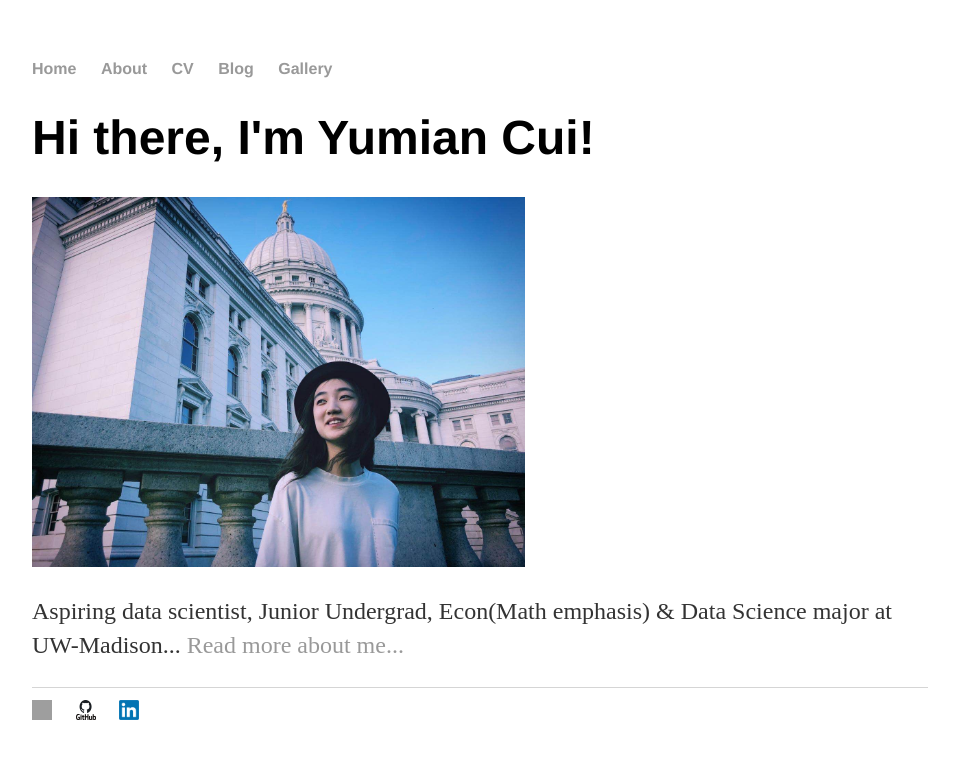
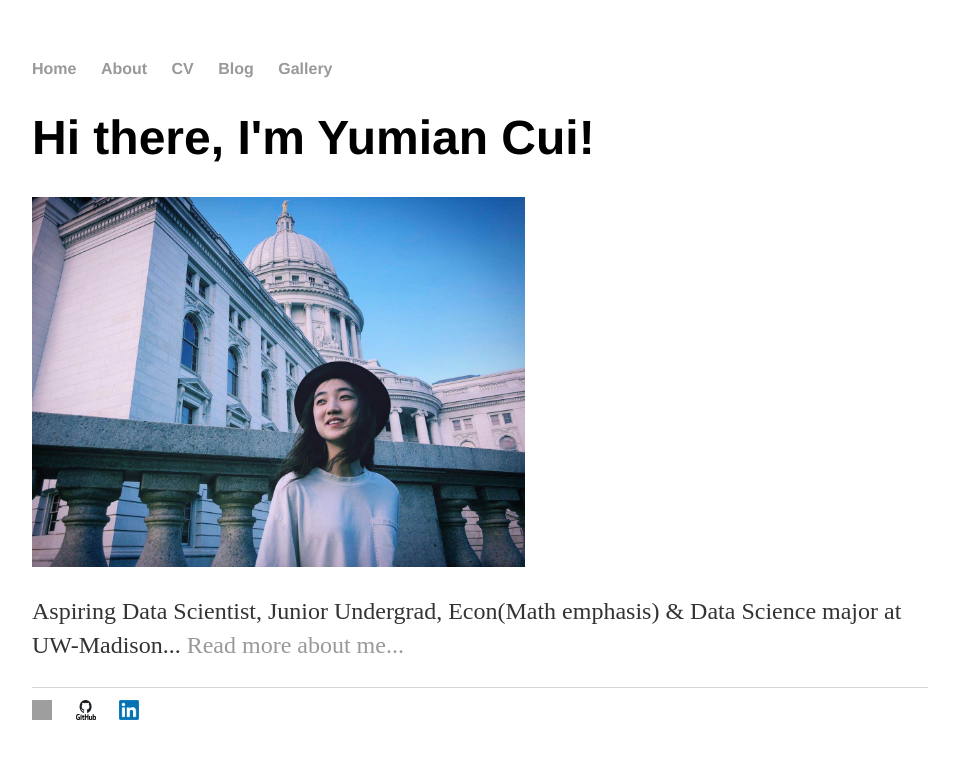
Before and after one commit to Yumian-Cui/ycui53.github.io, a Jekyll site: the page built from index.html, in a window 1280 px wide. Shown: the top 759 px of the page, without its empty margins (160-1119 px from the left). Built offline with Jekyll 4.4.1, drawn with Linux system fonts in a browser that asks for light colours; grey boxes are pictures that could not be loaded.

```diff
--- a/index.html
+++ b/index.html
@@ -5,6 +5,6 @@ title: Yumian-Cui
 <div class="blurb">
 	<h1>Hi there, I'm Yumian Cui!</h1>
 	<img border="0" src="/photo/self_photo.jpeg" width = 55%></img>
-	<p>Aspiring data scientist, Junior Undergrad, Econ(Math emphasis) & Data Science major at UW-Madison...
+	<p>Aspiring Data Scientist, Junior Undergrad, Econ(Math emphasis) & Data Science major at UW-Madison...
 	<a href="/about">Read more about me...</a></p>
 </div><!-- /.blurb -->
```
